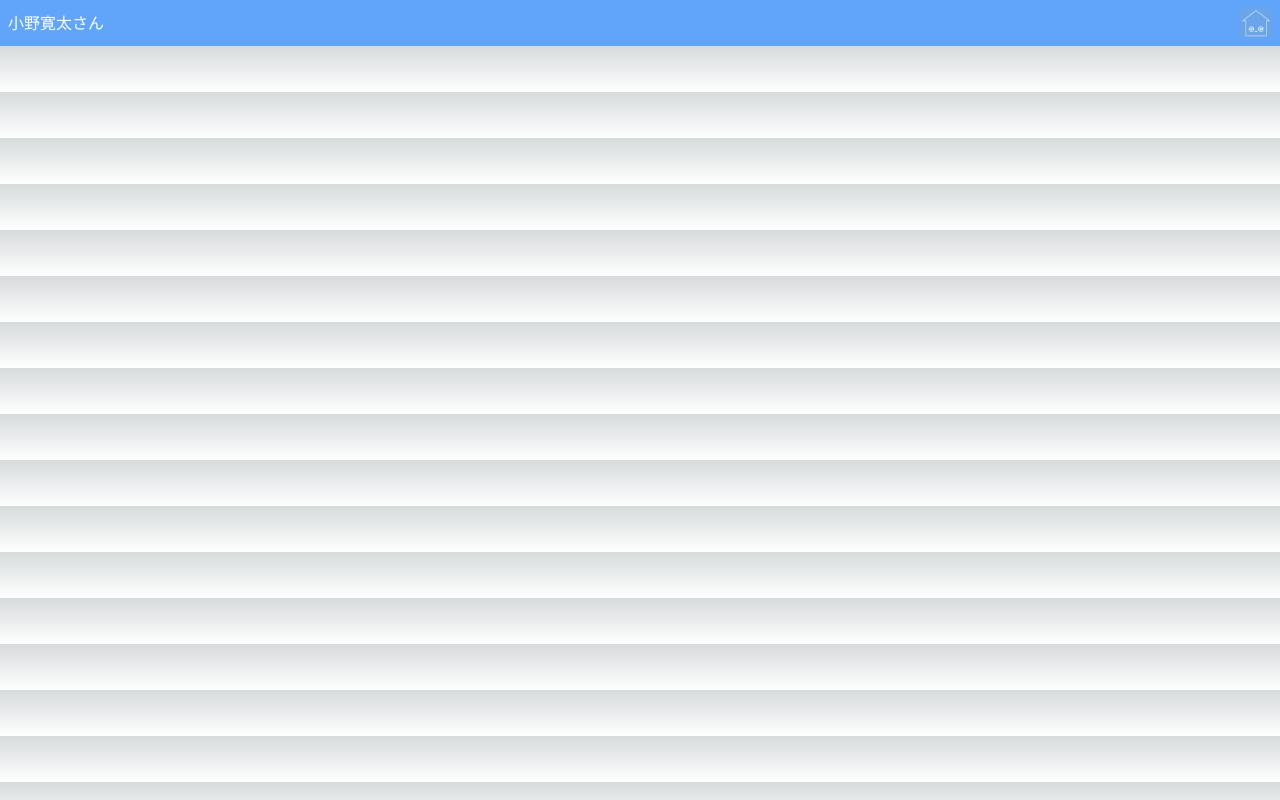
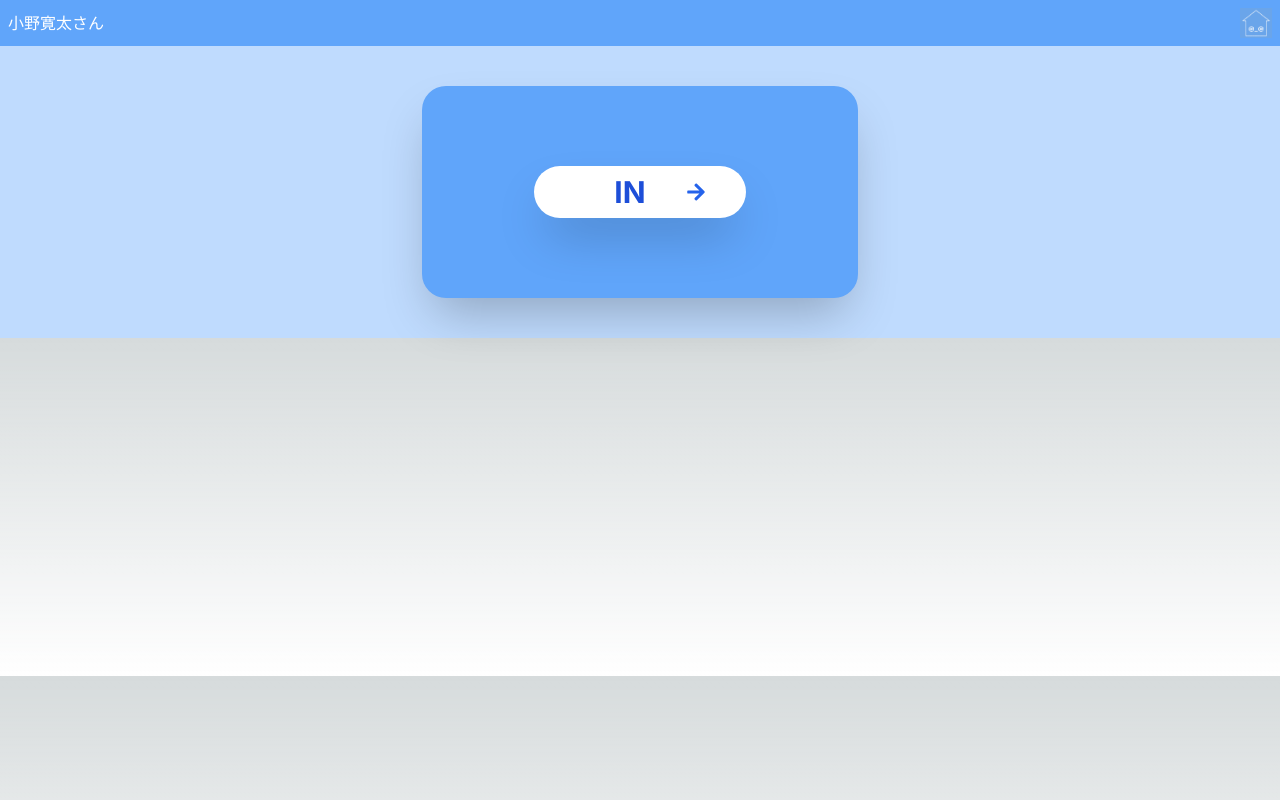
Before and after one commit to atsuh1r0/at_at, a Next.js app: page / in a window 1280 px wide. Built offline with nearby package versions, Linux system fonts and the light colour scheme.

Commit message:
add: ファーストビューの見た目作成

```diff
--- /dev/null
+++ b/src/app/components/elements/ChangeLabelButton.tsx
@@ -0,0 +1,13 @@
+import { FC } from "react"
+
+export const ChangeLabelButton: FC = () => {
+  return (
+    <button
+      className={
+          "flex items-center bg-white py-2 px-10 rounded-full shadow-2xl text-blue-700 font-bold justify-center"
+      }
+    >
+      ラベル変更
+    </button>
+  )
+}
--- /dev/null
+++ b/src/app/components/elements/EntranceButton.tsx
@@ -0,0 +1,31 @@
+import { FC } from "react"
+import { FaArrowRight, FaArrowLeft } from "react-icons/fa"
+
+type Props = {
+  isEntered: boolean
+  setIsEntered: React.Dispatch<React.SetStateAction<boolean>>
+}
+
+export const EntranceButton: FC<Props> = ({isEntered, setIsEntered}: Props) => {
+  const handleClick = () => {
+    setIsEntered(!isEntered)
+  }
+
+  return (
+    <button
+      className={
+        isEntered ?
+          "flex gap-10 items-center bg-white py-2 px-10 rounded-full shadow-2xl flex-row-reverse"
+        :
+          "flex gap-10 items-center bg-white py-2 px-10 rounded-full shadow-2xl"
+      }
+      onClick={handleClick}
+    >
+      <div></div>
+      <div className="text-blue-700 text-3xl font-bold">
+        {isEntered ? "OUT" : "IN"}
+      </div>
+      {isEntered ? <FaArrowLeft className="fill-blue-600 text-xl" /> : <FaArrowRight className="fill-blue-600 text-xl" />}
+    </button>
+  )
+}
--- /dev/null
+++ b/src/app/features/top/FirstView.tsx
@@ -0,0 +1,18 @@
+'use client'
+
+import { ChangeLabelButton } from "@/app/components/elements/ChangeLabelButton";
+import { EntranceButton } from "@/app/components/elements/EntranceButton";
+import { useState } from "react";
+
+export default function FirstView() {
+  const [isEntered, setIsEntered] = useState(false);
+
+  return (
+    <section className="flex py-10 px-3 w-full bg-blue-200 justify-center">
+      <div className="flex gap-5 py-20 px-28 bg-blue-400 rounded-3xl shadow-2xl flex-col">
+        <EntranceButton isEntered={isEntered} setIsEntered={setIsEntered} />
+        {isEntered ? <ChangeLabelButton /> : ""}
+      </div>
+    </section>
+  )
+}
--- a/src/app/features/top/index.tsx
+++ b/src/app/features/top/index.tsx
@@ -1,7 +1,11 @@
 import Header from "@/app/components/layouts/Header";
+import FirstView from "./FirstView";
 
 export default function Top() {
   return (
-    <Header />
+    <>
+      <Header />
+      <FirstView />
+    </>
   )
 }
```
Also changed, not shown: package.json (+5 -4 lines), 1 other file (tests, documents, lock files or other folders).
